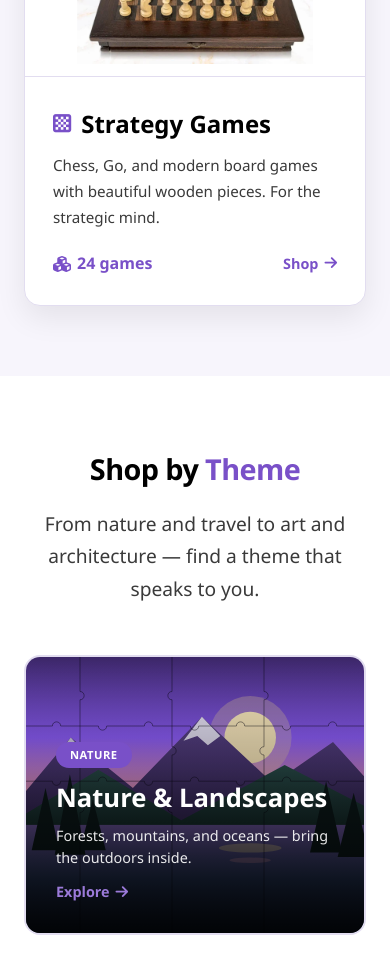
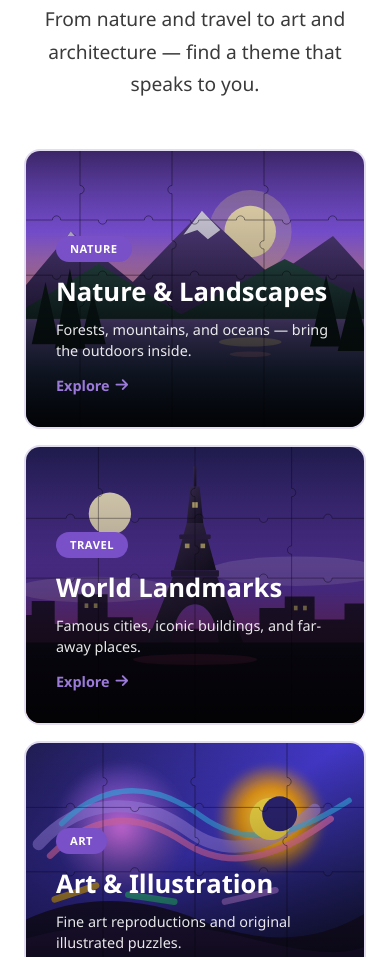
Before and after one commit to NAVEENKUTTY9025/Puzzle-Brain-Game-Specialty-Store, a plain HTML site: page collections.html in a window 390 px wide. Shown: the part 3009-3966 px from the top of the page. Drawn offline with Linux system fonts and the light colour scheme.

Commit message:
first commit

```diff
--- a/collections.html
+++ b/collections.html
@@ -614,9 +614,10 @@
 
         .themed-grid {
             display: grid;
-            grid-template-columns: repeat(auto-fit, minmax(280px, 1fr));
+            grid-template-columns: repeat(2, 1fr);
             gap: 30px;
-            margin-top: 50px;
+            max-width: 900px;
+            margin: 50px auto 0;
         }
 
         .themed-card {
@@ -964,6 +965,16 @@
         }
 
         /* ===== RESPONSIVE ===== */
+        @media screen and (max-width: 1200px) {
+            .collections-grid,
+            .themed-grid {
+                grid-template-columns: repeat(2, 1fr);
+                gap: 24px;
+                max-width: 850px;
+                margin: 40px auto 0;
+            }
+        }
+
         @media screen and (max-width: 1024px) {
             .nav-links {
                 position: fixed;
@@ -1057,6 +1068,13 @@
             .gift-grid { grid-template-columns: 1fr; gap: 40px; }
             .gift-image { order: -1; }
             .gift-image img { height: 360px; }
+            .collections-grid,
+            .themed-grid {
+                grid-template-columns: repeat(2, 1fr);
+                gap: 24px;
+                max-width: 850px;
+                margin: 40px auto 0;
+            }
         }
 
         @media screen and (max-width: 768px) {
@@ -1068,7 +1086,8 @@
             .gift-content h2 { font-size: 2rem; }
             .gift-image img { height: 300px; }
             .cta-section h2 { font-size: 2.2rem; }
-            .stats-grid { gap: 20px; max-width: 100%; }
+            .stats-grid,
+            .themed-grid { gap: 20px; max-width: 100%; }
             .stats-card { padding: 32px 20px; }
         }
 
@@ -1084,6 +1103,7 @@
             .collections-hero-stats .stat-number { font-size: 1.8rem; }
             .collections-hero-image img { height: 260px; }
             .gift-image img { height: 240px; }
+            .themed-grid { grid-template-columns: 1fr; gap: 16px; }
             .themed-card { height: 280px; }
             .stats-grid { gap: 14px; }
             .stats-card { padding: 24px 14px; }
```
Also changed, not shown: about.html (+28 -3 lines), contact.html (+23 -1 lines), home-2.html (+9 -0 lines), index.html (+6 -0 lines), new-arrivals.html (+16 -0 lines).
